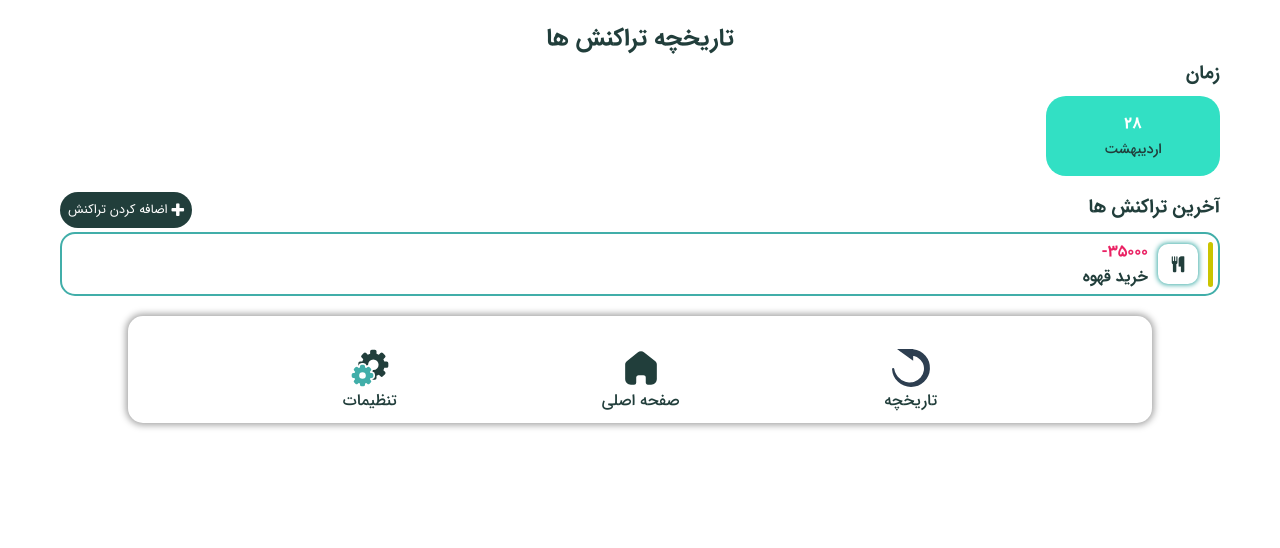
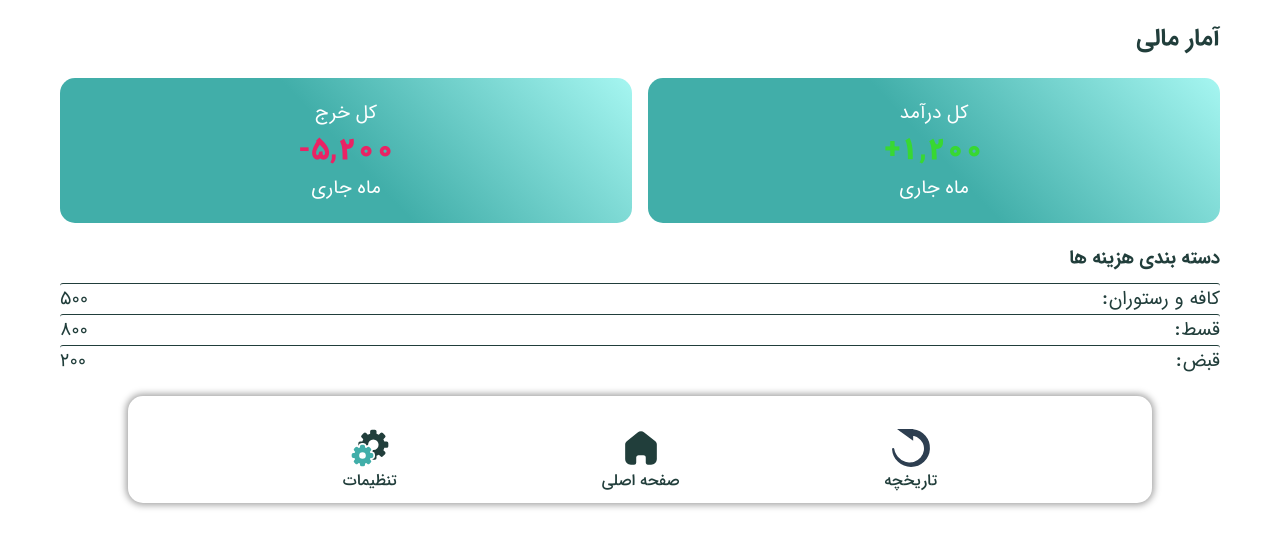
Before and after one commit to AmirJavan00/Expense-Tracker, a plain HTML site: page index.html in a window 1280 px wide. Drawn offline with Linux system fonts and the light colour scheme.

Commit message:
create statistic page and add styles

```diff
--- a/css/style.css
+++ b/css/style.css
@@ -10,7 +10,7 @@
     --light-teal: #E8FFFF;
     --emerald-green: #32E0C4;
     --red: #EA2264;
-    --green: #08CB00;
+    --green: #38d832;
     --pading:20px;
 }
 body{
@@ -171,6 +171,7 @@ a{
 /* استایل های صفحه تاریخچه */
 #history_page{
     padding: var(--pading);
+    display: none;
 }
 #history_page h2{
     text-align: center;
@@ -197,3 +198,47 @@ a{
     font-size: 0.9em;
     font-weight: 500;
 }
+
+/* استایل های صفحه آمار */
+#statistic_page{
+    padding: var(--pading);
+}
+#monthly_stats h2{
+    margin-bottom:var(--pading);
+}
+.monthly_stats{
+    display: flex;
+    justify-content: space-evenly;
+    gap: 1rem;
+}
+.monthly_stats > div{
+    text-align: center;
+    width: 50%;
+    background:linear-gradient(47deg,var(--teal-green)50%,var(--light-teal-green));
+    color: #fff;
+    padding: var(--pading);
+    border-radius: 15px;
+    font-size: 1.2em;
+}
+.monthly_stats span{
+    font-weight: 900;
+    font-size: 1.5em;
+}
+#category_stats{
+    margin-top: var(--pading);
+}
+#category_stats h3{
+    margin-bottom: 10px;
+}
+.category_stat{
+    display: flex;
+    justify-content: space-between;
+    font-size: 1.2em;
+    border-top: 1.2px solid var(--dark-teal-green);
+    border-radius: 3px;
+}
+.category_stat .stat_label::after{
+    content: ":";
+    margin-right: 1px;
+    font-weight: 500;
+}
--- a/index.html
+++ b/index.html
@@ -86,6 +86,42 @@
         </section>
     </div>
 
+    <!-- صفحه آمار و ارقام -->
+    <div class="page" id="statistic_page">
+        <section id="monthly_stats">
+            <h2>آمار مالی</h2>
+            <div class="monthly_stats">
+                <div class="incomeIN_month">
+                <div class="stat_label">کل درآمد</div>
+                <span class="value_income">1,200</span>
+                <div class="stat_label">ماه جاری</div>
+            </div>
+            <div class="expenceIN_month">
+                <div class="stat_label">کل خرج</div>
+                <span class="value_expence">5,200</span>
+                <div class="stat_label">ماه جاری</div>
+            </div>
+            </div>
+        </section>
+        <section id="category_stats">
+            <h3>دسته بندی هزینه ها</h3>
+            <div class="list_category_stats">
+                <div class="category_stat">
+                    <div class="stat_label">کافه و رستوران</div>
+                    <div class="stat_value">500</div>
+                </div>
+                <div class="category_stat">
+                    <div class="stat_label">قسط</div>
+                    <div class="stat_value">800</div>
+                </div>
+                <div class="category_stat">
+                    <div class="stat_label">قبض</div>
+                    <div class="stat_value">200</div>
+                </div>
+            </div>
+        </section>
+    </div>
+
     <!-- قسمت نویگیشن پایین -->
     <section id="bottom_nav">
 
```
